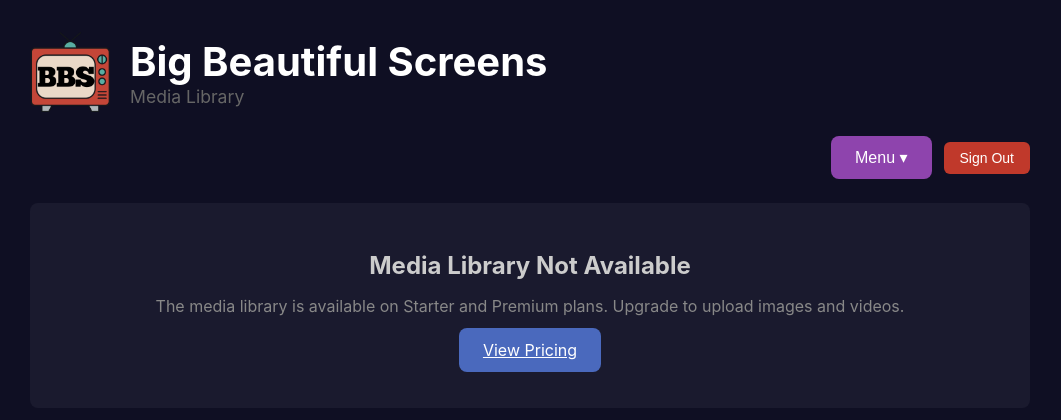
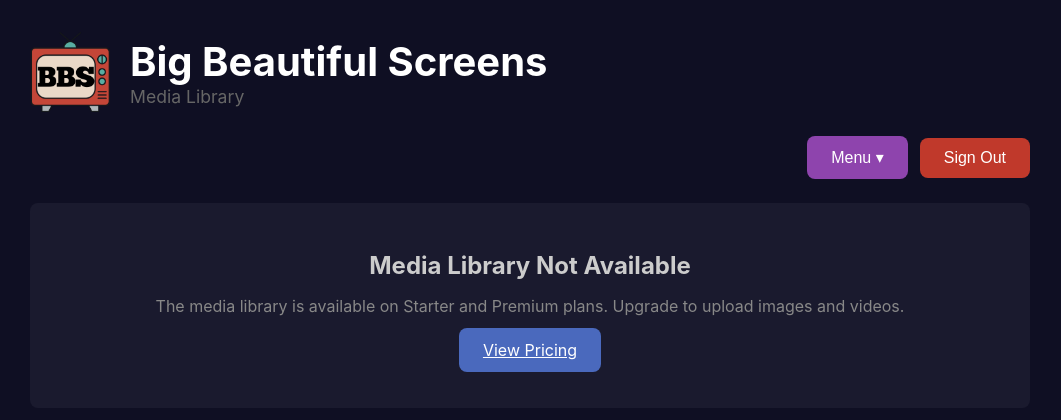
Before and after one commit to wrathagom/Big-Beautiful-Screens, a Python web app: template app/templates/admin_media.html in a window 1280 px wide. Shown: the top 420 px of the page, without its empty margins (110-1171 px from the left). Run offline with Jinja, Linux system fonts and the light colour scheme; the template is opened without the code that fills it: most values are stand-ins (such as "Sample title", 1, 10 or a date in 2020); some libraries are stand-ins or nearby versions.

Commit message:
Fix Sign Out button and missing key

```diff
--- a/app/db/postgres.py
+++ b/app/db/postgres.py
@@ -1773,7 +1773,7 @@ class PostgresBackend(DatabaseBackend):
         pool = await self._get_pool()
         async with pool.acquire() as conn:
             query = """
-                SELECT id, user_id, name, scopes, expires_at, created_at, last_used_at
+                SELECT id, key, user_id, name, scopes, expires_at, created_at, last_used_at
                 FROM account_api_keys
                 WHERE user_id = $1
                 ORDER BY created_at DESC
@@ -1787,6 +1787,7 @@ class PostgresBackend(DatabaseBackend):
             return [
                 {
                     "id": row["id"],
+                    "key": row["key"],
                     "user_id": row["user_id"],
                     "name": row["name"],
                     "scopes": json.loads(row["scopes"]) if row["scopes"] else ["*"],
--- a/static/admin.css
+++ b/static/admin.css
@@ -546,6 +546,13 @@ h1 {
         text-align: center;
     }
 
+    .nav-links .btn-delete {
+        padding: 0.6rem 1rem;
+        font-size: 0.9rem;
+        justify-content: center;
+        text-align: center;
+    }
+
     .card-summary {
         gap: 0.5rem;
     }
@@ -650,6 +657,17 @@ h1 {
 .nav-link:hover {
     background: #9b59b6;
     text-decoration: none;
+}
+
+.nav-links .btn-delete {
+    /* Keep "Sign Out" visually aligned with the purple nav button. */
+    padding: 0.75rem 1.5rem;
+    font-size: 1rem;
+    border-radius: 0.5rem;
+    display: inline-flex;
+    align-items: center;
+    gap: 0.5rem;
+    line-height: 1;
 }
 
 .nav-links {
```
